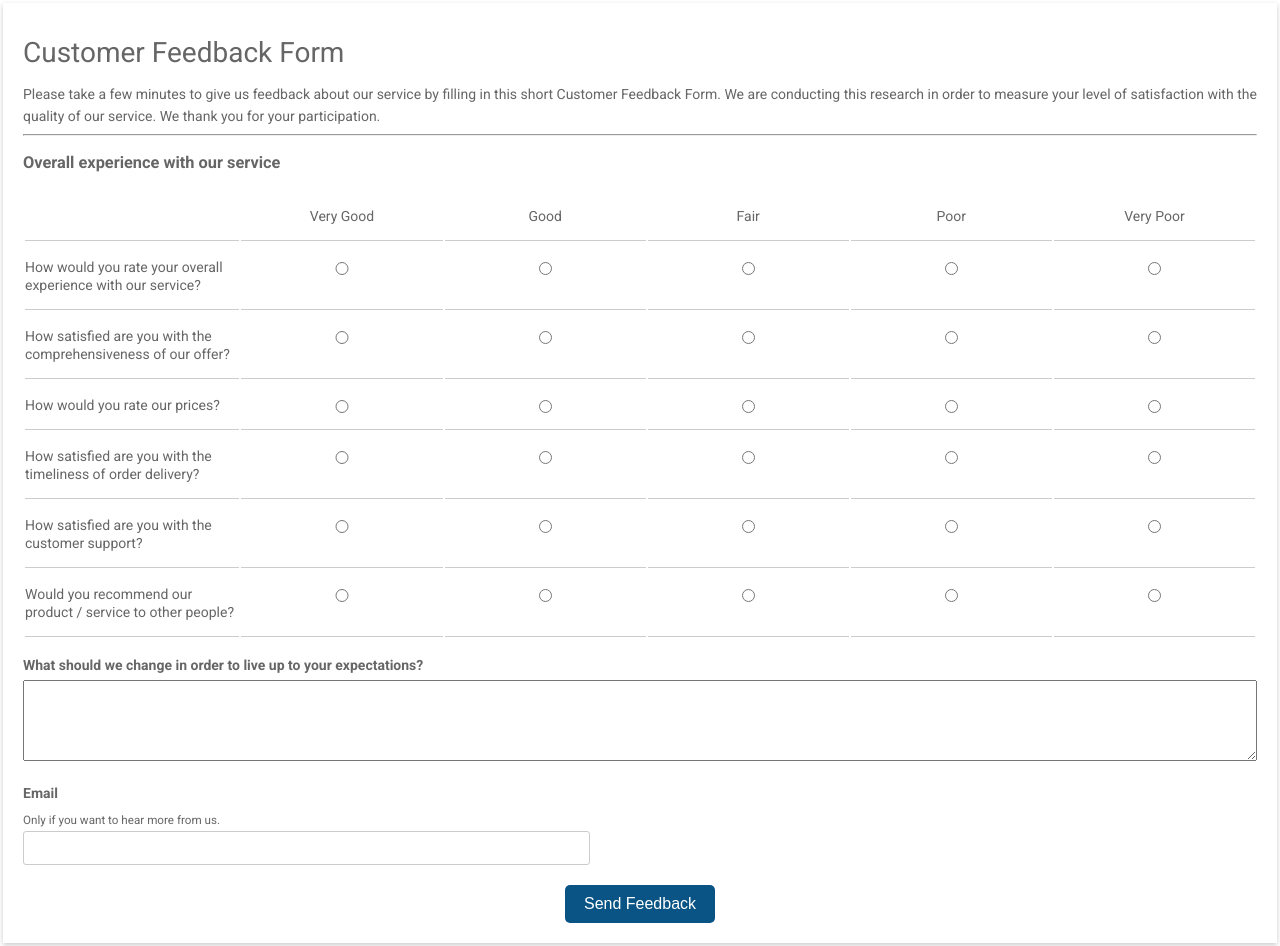
After one commit to seabnavin19/covid19_Insight, a Django app: page /symptom_analysis/ in a window 1280 px wide. The commit adds this page. Run offline with Django 3.2, Linux system fonts and the light colour scheme.

Commit message:
add content

```diff
--- /dev/null
+++ b/covid19/templates/covid19/symptom_analaysis.html
@@ -0,0 +1,176 @@
+<!DOCTYPE html>
+<html>
+  <head>
+    <title>Customer Feedback Form</title>
+    <link href='https://fonts.googleapis.com/css?family=Open+Sans:400,300,300italic,400italic,600' rel='stylesheet' type='text/css'>
+    <link href="https://fonts.googleapis.com/css?family=Roboto:300,400,500,700" rel="stylesheet">
+    <style>
+      html, body {
+      min-height: 100%;
+      }
+      body, div, form, input, p {
+      padding: 0;
+      margin: 0;
+      outline: none;
+      font-family: Roboto, Arial, sans-serif;
+      font-size: 14px;
+      color: #666;
+      line-height: 22px;
+      }
+      h1 {
+      font-weight: 400;
+      }
+      h4 {
+      margin: 15px 0 4px;
+      }
+      .testbox {
+      display: flex;
+      justify-content: center;
+      align-items: center;
+      height: inherit;
+      padding: 3px;
+      }
+      form {
+      width: 100%;
+      padding: 20px;
+      background: #fff;
+      box-shadow: 0 2px 5px #ccc;
+      }
+      input {
+      width: calc(100% - 10px);
+      padding: 5px;
+      border: 1px solid #ccc;
+      border-radius: 3px;
+      vertical-align: middle;
+      }
+      .email {
+      display: block;
+      width: 45%;
+      }
+      input:hover, textarea:hover {
+      outline: none;
+      border: 1px solid #095484;
+      }
+      th, td {
+      width: 15%;
+      padding: 15px 0;
+      border-bottom: 1px solid #ccc;
+      text-align: center;
+      vertical-align: unset;
+      line-height: 18px;
+      font-weight: 400;
+      word-break: break-all;
+      }
+      .first-col {
+      width: 16%;
+      text-align: left;
+      }
+      table {
+      width: 100%;
+      }
+      textarea {
+      width: calc(100% - 6px);
+      }
+      .btn-block {
+      margin-top: 20px;
+      text-align: center;
+      }
+      button {
+      width: 150px;
+      padding: 10px;
+      border: none;
+      -webkit-border-radius: 5px;
+      -moz-border-radius: 5px;
+      border-radius: 5px;
+      background-color: #095484;
+      font-size: 16px;
+      color: #fff;
+      cursor: pointer;
+      }
+      button:hover {
+      background-color: #0666a3;
+      }
+      @media (min-width: 568px) {
+      th, td {
+      word-break: keep-all;
+      }
+      }
+    </style>
+  </head>
+  <body>
+    <div class="testbox">
+      <form action="/">
+        <h1>Customer Feedback Form</h1>
+        <p>Please take a few minutes to give us feedback about our service by filling in this short Customer Feedback Form. We are conducting this research in order to measure your level of satisfaction with the quality of our service. We thank you for your participation.</p>
+        <hr />
+        <h3>Overall experience with our service</h3>
+        <table>
+          <tr>
+            <th class="first-col"></th>
+            <th>Very Good</th>
+            <th>Good</th>
+            <th>Fair</th>
+            <th>Poor</th>
+            <th>Very Poor</th>
+          </tr>
+          <tr>
+            <td class="first-col">How would you rate your overall experience with our service?</td>
+            <td><input type="radio" value="none" name="rate" /></td>
+            <td><input type="radio" value="none" name="rate" /></td>
+            <td><input type="radio" value="none" name="rate" /></td>
+            <td><input type="radio" value="none" name="rate" /></td>
+            <td><input type="radio" value="none" name="rate" /></td>
+          </tr>
+          <tr>
+            <td class="first-col">How satisfied are you with the comprehensiveness of our offer?</td>
+            <td><input type="radio" value="none" name="satisfied" /></td>
+            <td><input type="radio" value="none" name="satisfied" /></td>
+            <td><input type="radio" value="none" name="satisfied" /></td>
+            <td><input type="radio" value="none" name="satisfied" /></td>
+            <td><input type="radio" value="none" name="satisfied" /></td>
+          </tr>
+          <tr>
+            <td class="first-col">How would you rate our prices?</td>
+            <td><input type="radio" value="none" name="prices" /></td>
+            <td><input type="radio" value="none" name="prices" /></td>
+            <td><input type="radio" value="none" name="prices" /></td>
+            <td><input type="radio" value="none" name="prices" /></td>
+            <td><input type="radio" value="none" name="prices" /></td>
+          </tr>
+          <tr>
+            <td class="first-col">How satisfied are you with the timeliness of order delivery?</td>
+            <td><input type="radio" value="none" name="timeliness" /></td>
+            <td><input type="radio" value="none" name="timeliness" /></td>
+            <td><input type="radio" value="none" name="timeliness" /></td>
+            <td><input type="radio" value="none" name="timeliness" /></td>
+            <td><input type="radio" value="none" name="timeliness" /></td>
+          </tr>
+          <tr>
+            <td class="first-col">How satisfied are you with the customer support?</td>
+            <td><input type="radio" value="none" name="name" /></td>
+            <td><input type="radio" value="none" name="name" /></td>
+            <td><input type="radio" value="none" name="name" /></td>
+            <td><input type="radio" value="none" name="name" /></td>
+            <td><input type="radio" value="none" name="name" /></td>
+          </tr>
+          <tr>
+            <td class="first-col">Would you recommend our product / service to other people?</td>
+            <td><input type="radio" value="none" name="recommend" /></td>
+            <td><input type="radio" value="none" name="recommend" /></td>
+            <td><input type="radio" value="none" name="recommend" /></td>
+            <td><input type="radio" value="none" name="recommend" /></td>
+            <td><input type="radio" value="none" name="recommend" /></td>
+          </tr>
+        </table>
+        <h4>What should we change in order to live up to your expectations?</h4>
+        <textarea rows="5"></textarea>
+        <h4>Email</h4>
+        <small>Only if you want to hear more from us.</small>
+        <input class="email" type="text" name="name" />
+        <div class="btn-block">
+          <button type="submit" href="/">Send Feedback</button>
+        </div>
+      </form>
+    </div>
+  </body>
+</html>
--- a/covid19/urls.py
+++ b/covid19/urls.py
@@ -4,6 +4,7 @@ from .views import *
 
 urlpatterns = [
     path('', HomePage,name="home"),
-    path("login/",loginUser,name="login")
+    path("login/",loginUser,name="login"),
+    path("symptom_analysis/",symptomAnalysis,name="symptom")
 
 ]
--- a/covid19/views.py
+++ b/covid19/views.py
@@ -6,3 +6,6 @@ def HomePage(request):
 
 def loginUser(request):
     return render(request,"covid19/login.html")
+
+def symptomAnalysis(request):
+    return render(request, "covid19/symptom_analaysis.html")
```
Also changed, not shown: covid19/templates/covid19/index.html (+22 -20 lines).
